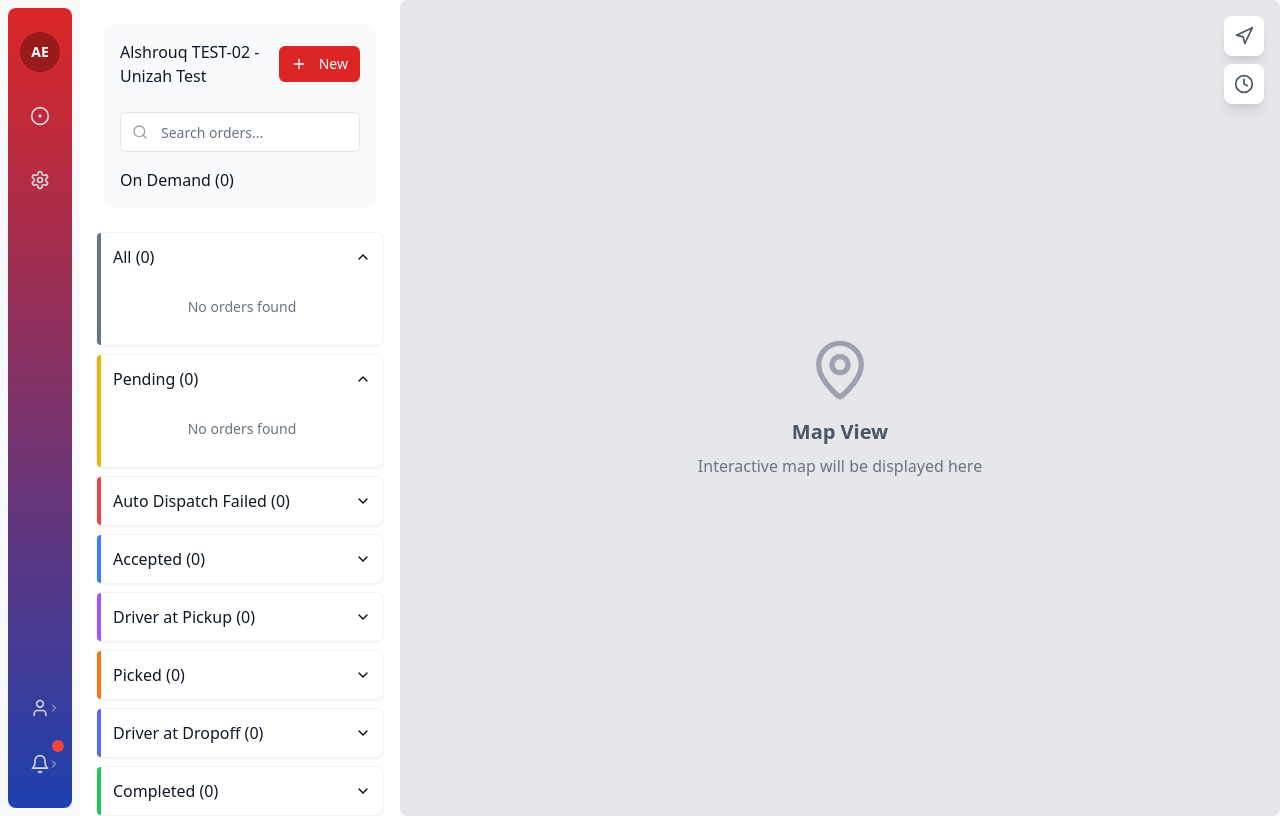
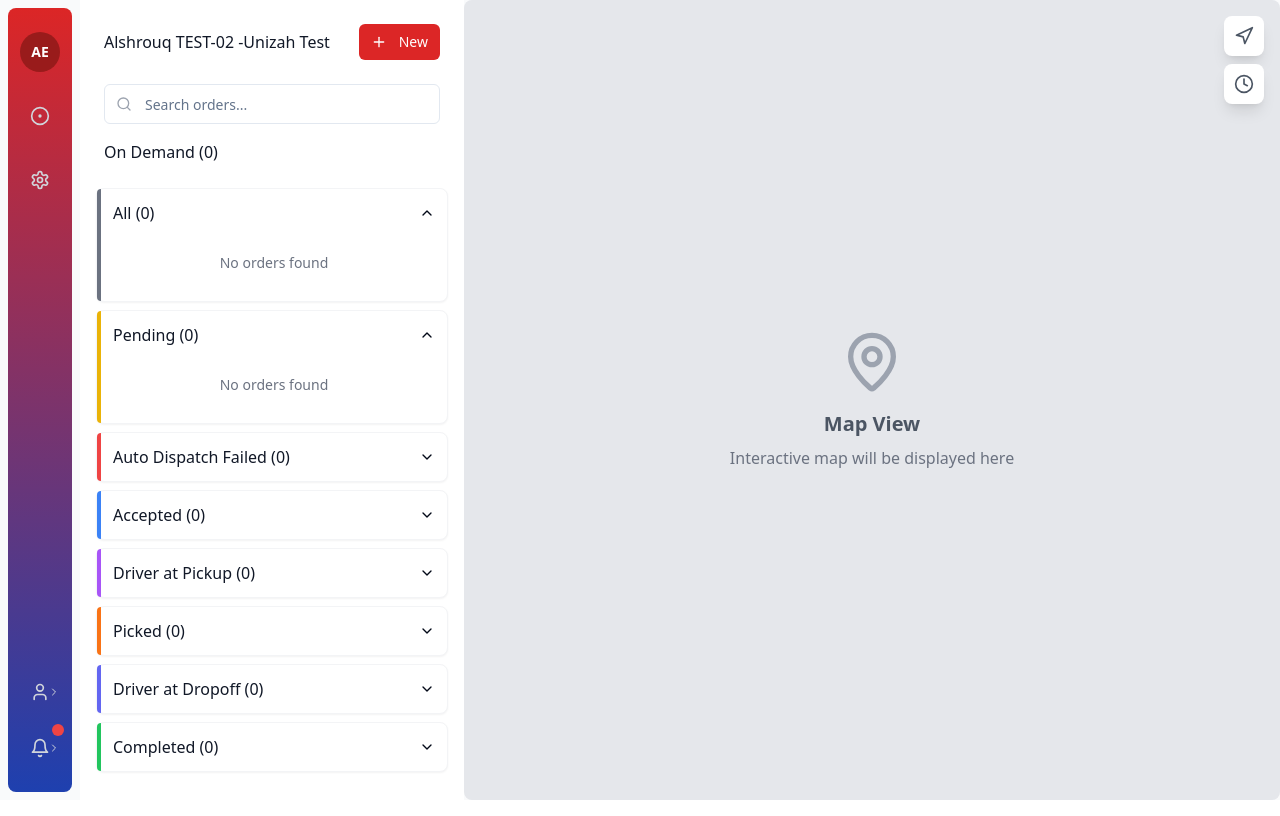
Before and after one commit to akxyy/alshrouq-express-dashboard-ui, a React (Vite) app: page / in a window 1280 px wide. Both pictures are taken after typing "name@example.com", "Sample123" into the empty fields and a click on the button "Sign In". Built offline with nearby package versions, Linux system fonts and the light colour scheme.

Commit message:
Refactor: Improve order panel header
The AI made the "Alshrouq TEST-02 -Unizah Test" title inline with the "New" button, increased the width of the header section, and removed the gray background.

```diff
--- a/src/components/OrderPanel.tsx
+++ b/src/components/OrderPanel.tsx
@@ -47,9 +47,9 @@ const OrderPanel = ({ orders, onNewOrder, onOrderClick }: OrderPanelProps) => {
   };
 
   return (
-    <div className="w-80 bg-white flex flex-col">
+    <div className="w-96 bg-white flex flex-col">
       {/* Header Section */}
-      <div className="bg-gray-50 p-4 m-6 rounded-xl">
+      <div className="p-6">
         <div className="flex items-center justify-between mb-6">
           <h3 className="font-medium text-gray-900">Alshrouq TEST-02 -Unizah Test</h3>
           <Button
```
